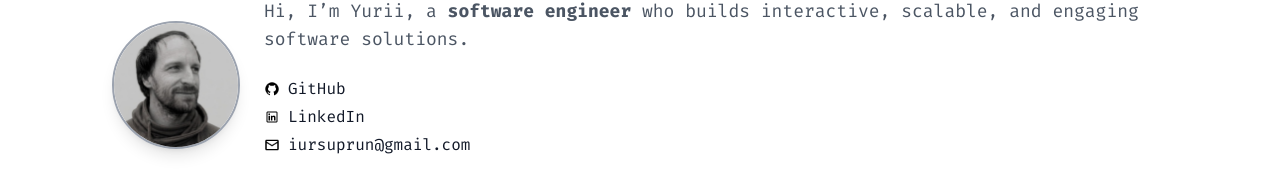
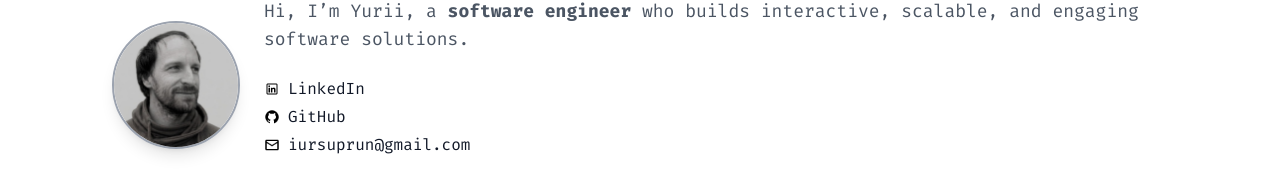
Before and after one commit to yuriisuprun/portfolio, a React (Create React App) app in the folder frontend/: page /home in a window 1280 px wide. Shown: the part 242-421 px from the top of the page. Built offline with nearby package versions, Linux system fonts and the light colour scheme.

Commit message:
Update hero component

```diff
--- a/frontend/src/components/Hero.js
+++ b/frontend/src/components/Hero.js
@@ -22,8 +22,8 @@ const HERO_COPY = {
 };
 
 const HERO_LINKS = [
+    {key: "linkedin", label: "LinkedIn", href: SITE_CONFIG.linkedin, external: true},
     {key: "github", label: "GitHub", href: SITE_CONFIG.github, external: true},
-    {key: "linkedin", label: "LinkedIn", href: SITE_CONFIG.linkedin, external: true},
     {key: "email", label: "iursuprun@gmail.com", external: false},
 ];
 
```
